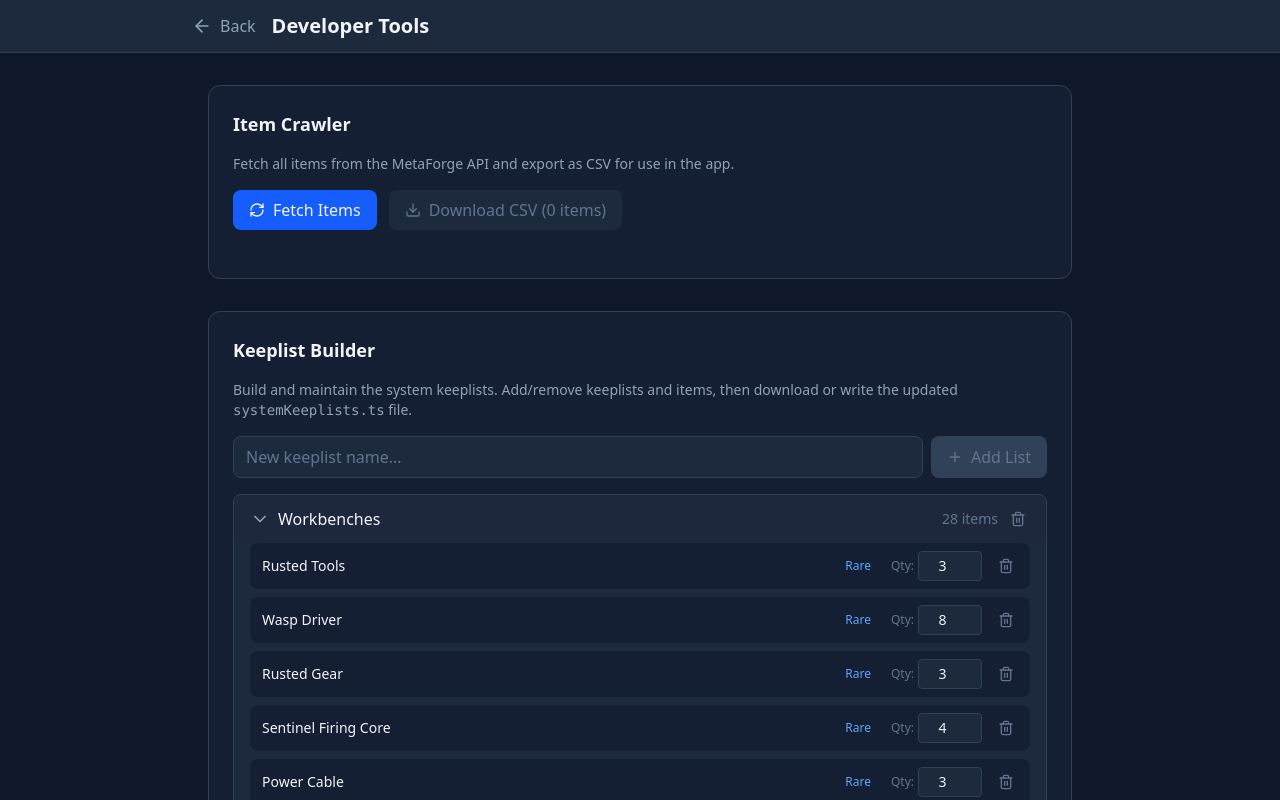
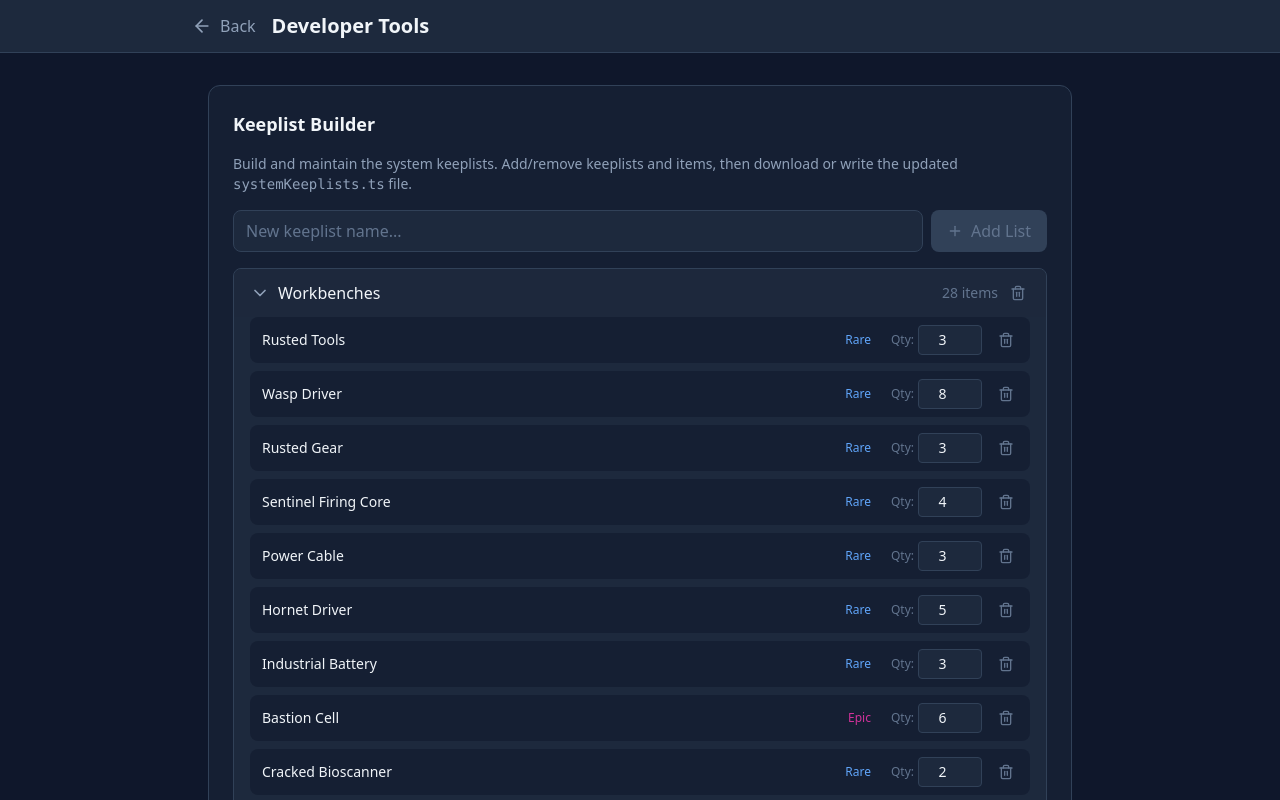
Before and after one commit to arckeepers/arckeepers, a React (Vite) app: page /#/dev in a window 1280 px wide. Shown: the top 800 px of the page. Built offline with nearby package versions, Linux system fonts and the light colour scheme.

Commit message:
Re-organise dev page.

```diff
--- a/src/pages/DevPage.tsx
+++ b/src/pages/DevPage.tsx
@@ -49,9 +49,7 @@ export function DevPage() {
       const limit = 100;
 
       while (hasMore) {
-        const response = await fetch(
-          `${apiBase}?page=${page}&limit=${limit}`
-        );
+        const response = await fetch(`${apiBase}?page=${page}&limit=${limit}`);
 
         if (!response.ok) {
           throw new Error(`API error: ${response.status}`);
@@ -93,7 +91,9 @@ export function DevPage() {
     const url = URL.createObjectURL(blob);
     const a = document.createElement("a");
     a.href = url;
-    a.download = `arc-raiders-items-${new Date().toISOString().split("T")[0]}.csv`;
+    a.download = `arc-raiders-items-${
+      new Date().toISOString().split("T")[0]
+    }.csv`;
     a.click();
     URL.revokeObjectURL(url);
   };
@@ -115,6 +115,26 @@ export function DevPage() {
       </header>
 
       <main className="max-w-4xl mx-auto px-4 py-8 space-y-8">
+        {/* Keeplist Builder Section */}
+        <section className="bg-slate-800/50 rounded-xl border border-slate-700 p-6">
+          <h2 className="text-lg font-semibold mb-4">Keeplist Builder</h2>
+          <p className="text-sm text-slate-400 mb-4">
+            Build and maintain the system keeplists. Add/remove keeplists and
+            items, then download or write the updated{" "}
+            <code>systemKeeplists.ts</code> file.
+          </p>
+          <Suspense
+            fallback={
+              <div className="flex items-center justify-center py-8 text-slate-500">
+                <Loader2 className="w-5 h-5 animate-spin mr-2" />
+                Loading...
+              </div>
+            }
+          >
+            <KeeplistBuilder />
+          </Suspense>
+        </section>
+
         {/* Item Crawler Section */}
         <section className="bg-slate-800/50 rounded-xl border border-slate-700 p-6">
           <h2 className="text-lg font-semibold mb-4">Item Crawler</h2>
@@ -222,36 +242,20 @@ export function DevPage() {
           )}
         </section>
 
-        {/* Keeplist Builder Section */}
-        <section className="bg-slate-800/50 rounded-xl border border-slate-700 p-6">
-          <h2 className="text-lg font-semibold mb-4">Keeplist Builder</h2>
-          <p className="text-sm text-slate-400 mb-4">
-            Build and maintain the system keeplists. Add/remove keeplists and items,
-            then download or write the updated <code>systemKeeplists.ts</code> file.
-          </p>
-          <Suspense
-            fallback={
-              <div className="flex items-center justify-center py-8 text-slate-500">
-                <Loader2 className="w-5 h-5 animate-spin mr-2" />
-                Loading...
-              </div>
-            }
-          >
-            <KeeplistBuilder />
-          </Suspense>
-        </section>
-
         {/* CLI Alternative */}
         <section className="bg-slate-800/50 rounded-xl border border-slate-700 p-6">
           <h2 className="text-lg font-semibold mb-4">CLI Alternative</h2>
           <p className="text-sm text-slate-400 mb-4">
-            If you encounter CORS errors in production, use the command-line tool instead:
+            If you encounter CORS errors in production, use the command-line
+            tool instead:
           </p>
           <div className="bg-slate-900 rounded-lg p-3 font-mono text-sm">
             <code className="text-green-400">npm run fetch-items</code>
           </div>
           <p className="text-xs text-slate-500 mt-2">
-            This fetches all items and saves them to <code>src/data/allItems.ts</code> and <code>src/data/items.csv</code>
+            This fetches all items and saves them to{" "}
+            <code>src/data/allItems.ts</code> and{" "}
+            <code>src/data/items.csv</code>
           </p>
         </section>
 
```
